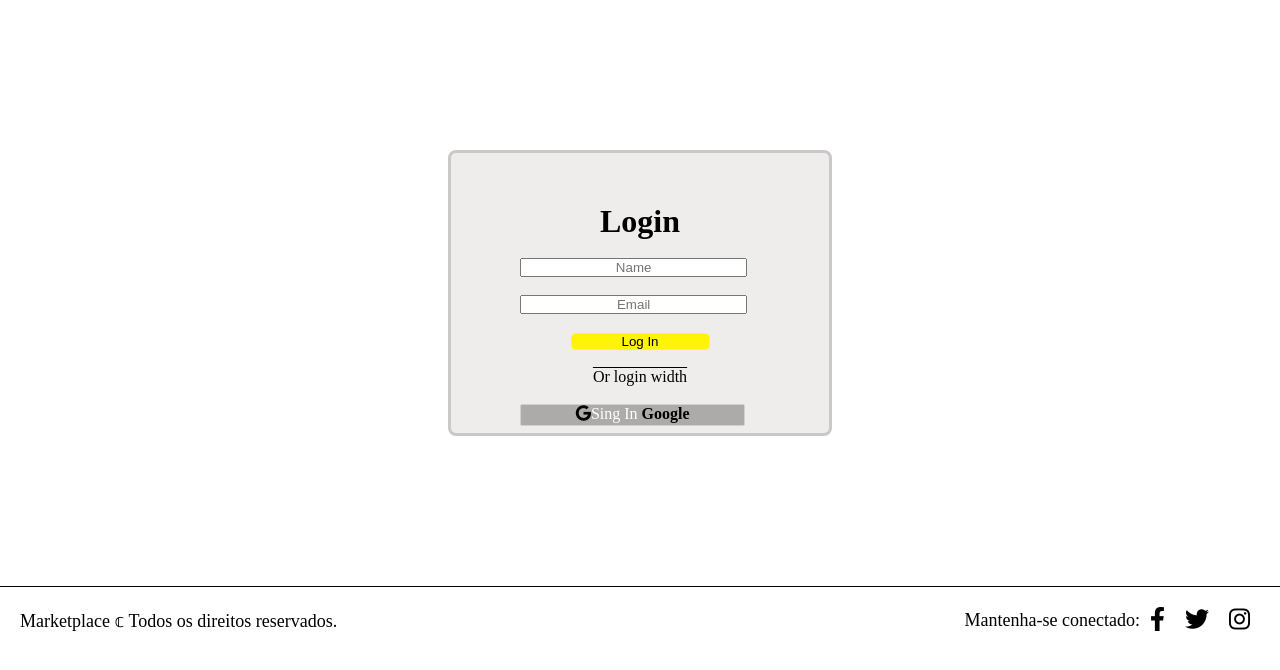
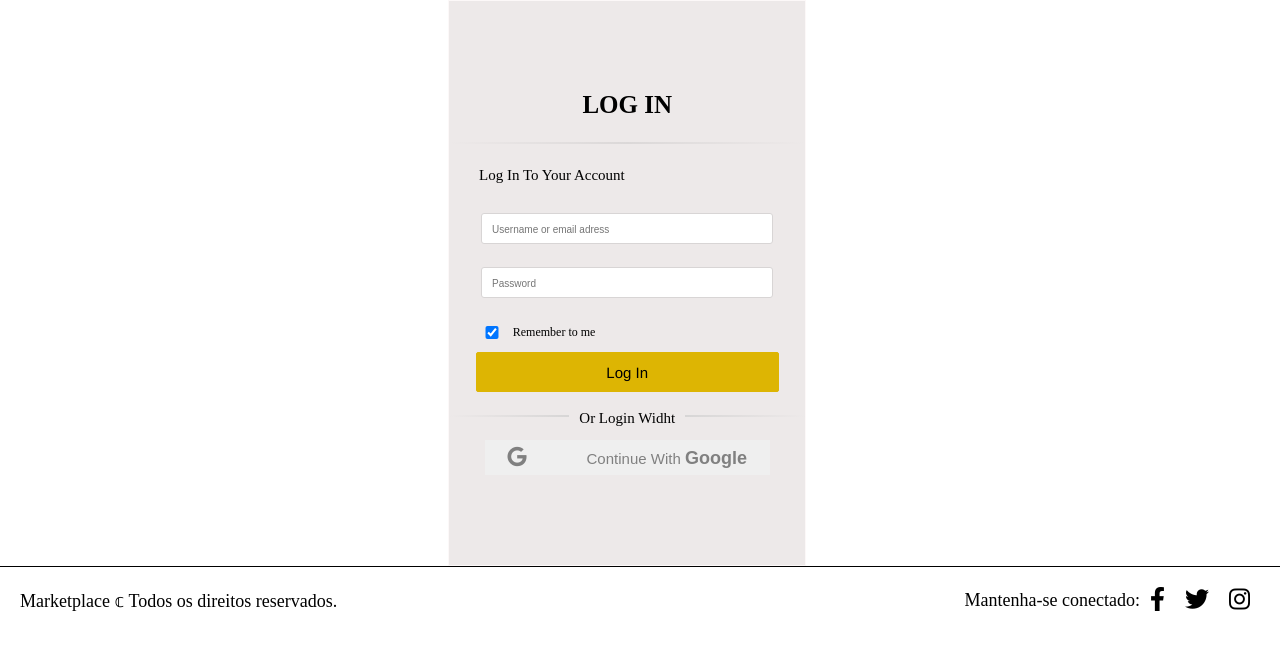
Before and after one commit to daasc/marketplace, a Nuxt app: page /loginPages in a window 1280 px wide. Shown: the top 670 px of the page. Built offline with nearby package versions, Linux system fonts and the light colour scheme.

Commit message:
your msg

```diff
--- a/pages/loginPages.vue
+++ b/pages/loginPages.vue
@@ -1,79 +1,171 @@
 <template>
+  <form>
     <div class="Login">
-    <h1>Login</h1>
+      <h1>LOG IN</h1>
       <br />
-    <input type="text" placeholder="Name" required />
+      <hr class="hr1" />
+      <br />
+
+      <p>Log In To Your Account</p>
       <br />
       <br />
-    <input type="email" placeholder="Email" required />
+
+      <input type="text" placeholder="Username or email adress" required />
       <br />
       <br />
+
+      <input type="email" placeholder="Password" required />
+      <br />
+      <br />
+
+      <div class="um">
+        <input type="checkbox" checked />
+        <label>Remember to me</label>
+      </div>
+
       <div class="Bt">
         <button>Log In</button>
       </div>
       <br />
+
       <section>
-      <p style="text-align: center">Or login width</p>
+        <div class="linhaComTexto">
+          <span>Or Login Widht</span>
+        </div>
       </section>
       <br />
+
       <div class="social">
+        <button style="color: grey">
           <i class="fa-brands fa-google"></i
-      ><a style="text-decoration: none" href="#"
-        >Sing In <b style="color: black">Google</b></a
-      >
+          >&ensp;&ensp;&ensp;&ensp;&emsp;&emsp;Continue With
+          <b style="font-size: 18px">Google</b>
+        </button>
       </div>
     </div>
+  </form>
 </template>
 
 <script></script>
 
 <style scoped>
-.Login h1 {
-  text-align: center;
+* {
+  padding: 0;
+  margin: 0;
+  box-sizing: border-box;
+  font-size: 20px;
 }
 
 .Login {
-  margin: 150px;
-  margin-left: 35%;
-  border-radius: 8px;
-  border: solid rgb(202, 201, 201);
-  background-color: rgb(239, 236, 236);
-  height: 180px;
-  padding: 50px;
-  margin-right: 35%;
+  background-color: rgb(237, 233, 233);
+  border: 1px solid rgb(252, 248, 248);
+  width: 28%;
+  text-align: center;
+  height: 50%;
+  padding: 90px 0;
+  position: relative;
+  left: 35%;
+}
+
+.Login h1 {
+  text-align: center;
+  font-size: 25px;
+}
+
+.Login p {
+  position: absolute;
+  left: 30px;
+  font-size: 15px;
+}
+
+.hr1 {
+  border: 0;
+  height: 2px;
+  background-image: linear-gradient(
+    to right,
+    transparent,
+    rgb(219, 216, 216),
+    transparent
+  );
+}
+
+::-webkit-input-placeholder {
+  font-size: 10px;
+  position: absolute;
+  top: 10px;
+  left: 10px;
 }
 
 .Login input {
-  text-align: center;
-  width: 80%;
-  margin-left: 7%;
+  font-size: 25px;
+  border: 1px solid rgb(216, 213, 213);
+  border-radius: 3px;
+  width: 82%;
 }
 
-.social {
-  border-radius: 2px;
-  border: solid rgb(211, 208, 208) 1px;
-  text-align: center;
-  background-color: rgb(173, 170, 170);
-  width: 80%;
-  margin-left: 7%;
-  height: 20px;
+.um {
+  position: relative;
+  padding-left: 10px;
+  display: block;
+  right: 140px;
+  margin-bottom: 8px;
+  cursor: pointer;
 }
 
-.social a {
-  color: rgb(255, 255, 255);
+.um label {
+  padding-left: 20px;
+  position: absolute;
+  right: 70px;
+  font-size: 12px;
+  bottom: 4px;
 }
 
 .Bt button {
+  font-family: 'Franklin Gothic Medium', 'Arial Narrow', Arial, sans-serif;
+  font-size: 15px;
+  color: black;
+  width: 85%;
+  height: 40px;
   cursor: pointer;
-  background-color: rgb(255, 243, 8);
-  width: 50%;
-  margin-left: 25%;
+  background-color: rgb(221, 181, 3);
+  border: 1px solid rgb(221, 181, 3);
   border-radius: 2px;
-  border: solid 1px yellow;
-  border-radius: 5px;
+  transition: 0.5s;
 }
 
-.Login p {
-  text-decoration: overline;
+.Bt button:hover {
+  background-color: rgb(229, 206, 0);
+}
+
+.linhaComTexto {
+  width: 100%;
+  height: 2px;
+  text-align: center;
+  background-image: linear-gradient(to right, transparent, #ccc, transparent);
+}
+
+.linhaComTexto > span {
+  position: relative;
+  bottom: 10px;
+  font-size: 15px;
+  background-color: rgb(237, 233, 233);
+  padding: 0 10px;
+}
+
+.social button {
+  width: 80%;
+  font-size: 15px;
+  height: 35px;
+  color: #ccc;
+  cursor: pointer;
+  border: solid 0px;
+  box-shadow: 10px;
+}
+
+@media screen and (max-width: 1000px) {
+  .Login {
+    width: 50%;
+    margin-bottom: 20px;
+  }
 }
 </style>
```
Lines whose indentation alone changed are shown as unchanged.
